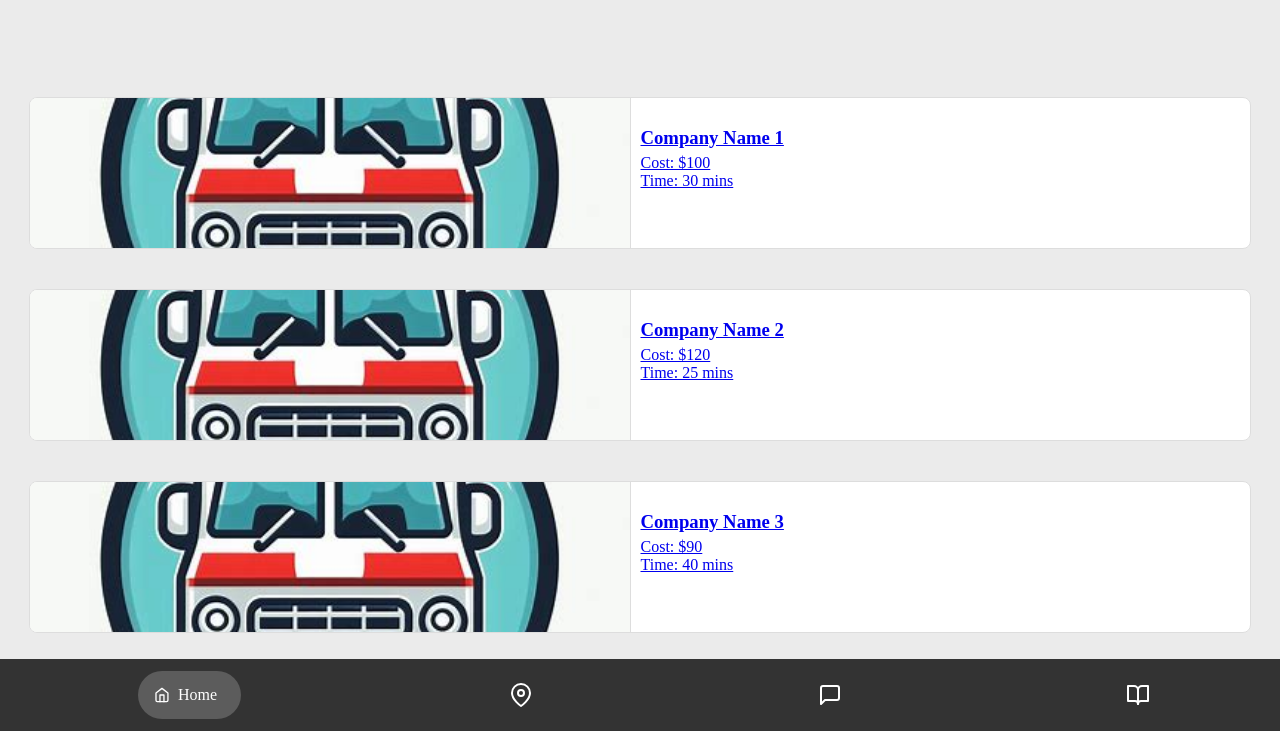
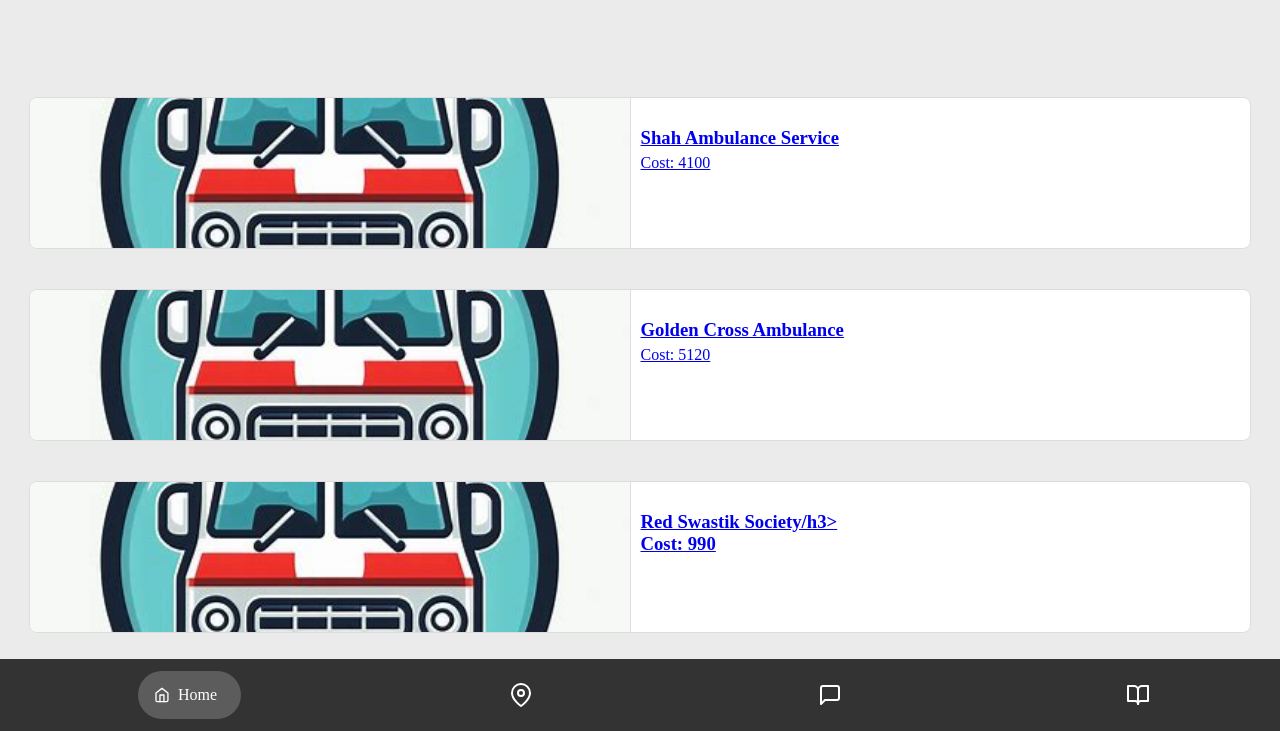
Before and after one commit to ayyyann/eme.github.io, a plain HTML site: page ambulance.html in a window 1280 px wide. Shown: the part 69-800 px from the top of the page. Drawn offline with nearby package versions, Linux system fonts and the light colour scheme.

Commit message:
Update ambulance.html

```diff
--- a/ambulance.html
+++ b/ambulance.html
@@ -29,54 +29,54 @@
 
     <div class="ambulance-container">
         <!-- Ambulance Cards -->
-        <a href="tel:+123456789" class="ambulance-card">
+        <a href="tel:9920335542" class="ambulance-card">
             <img src="images/ambulance.jpeg" alt="Ambulance 1">
             <div class="details">
-                <h3>Company Name 1</h3>
-                <p>Cost: $100</p>
-                <p>Time: 30 mins</p>
+                <h3>Shah Ambulance Service</h3>
+                <p>Cost: 4100</p>
+
             </div>
 
 
-        <a href="tel:+123456789" class="ambulance-card">
+        <a href="tel:9619500600" class="ambulance-card">
             <img src="images/ambulance.jpeg" alt="Ambulance 2">
             <div class="details">
-                <h3>Company Name 2</h3>
-                <p>Cost: $120</p>
-                <p>Time: 25 mins</p>
+                <h3>Golden Cross Ambulance</h3>
+                <p>Cost: 5120</p>
+
             </div>
 
 
-        <a href="tel:+123456789" class="ambulance-card">
+        <a href="tel:9892688414" class="ambulance-card">
             <img src="images/ambulance.jpeg" alt="Ambulance 3">
             <div class="details">
-                <h3>Company Name 3</h3>
-                <p>Cost: $90</p>
-                <p>Time: 40 mins</p>
+                <h3>Red Swastik Society/h3>
+                <p>Cost: 990</p>
+
             </div>
 
 
-         <a href="tel:+123456789" class="ambulance-card">
+         <a href="tel:2224376568" class="ambulance-card">
                 <img src="images/ambulance.jpeg" alt="Ambulance 1">
                 <div class="details">
-                    <h3>Company Name 1</h3>
-                    <p>Cost: $100</p>
-                    <p>Time: 30 mins</p>
+                    <h3>Rahul Ambulance Services</h3>
+                    <p>Cost: 4100</p>
+
                 </div>
 
          <a href="tel:+123456789" class="ambulance-card">
                     <img src="images/ambulance.jpeg" alt="Ambulance 1">
                     <div class="details">
-                        <h3>Company Name 1</h3>
-                        <p>Cost: $100</p>
-                        <p>Time: 30 mins</p>
+                        <h3>Shakir Ambulance Servies</h3>
+                        <p>Cost: 4100</p>
+
                     </div>
          <a href="tel:+123456789" class="ambulance-card">
                         <img src="images/ambulance.jpeg" alt="Ambulance 1">
                         <div class="details">
-                            <h3>Company Name 1</h3>
-                            <p>Cost: $100</p>
-                            <p>Time: 30 mins</p>
+                            <h3>Bombay City Ambulance Corps</h3>
+                            <p>Cost: 3100</p>
+
                         </div>
 
         <!-- Add more ambulance cards as needed -->
@@ -101,4 +101,4 @@
     </nav>
 
 </body>
-</html>
+         </html>
```
